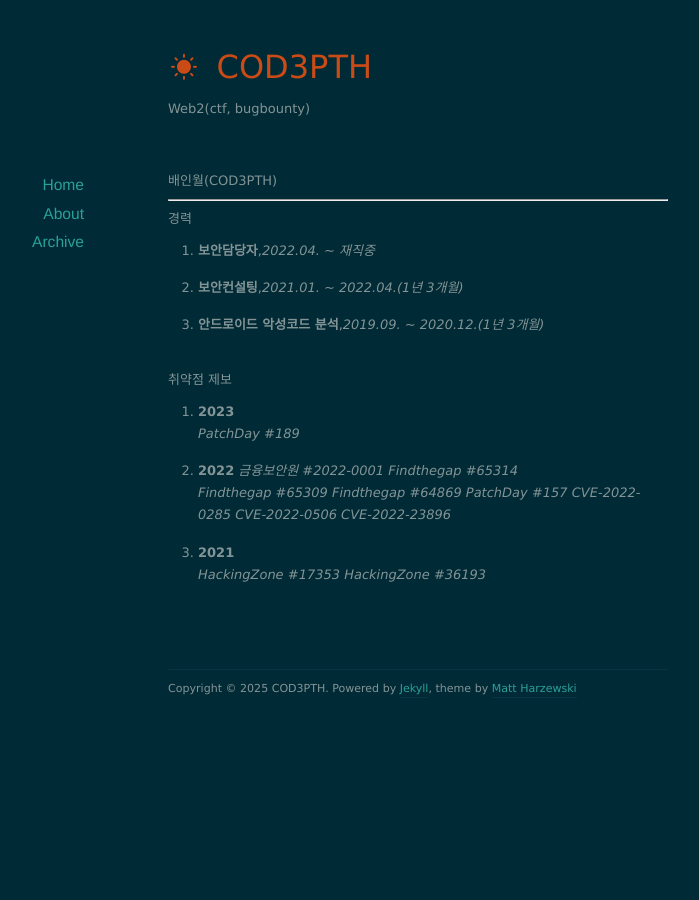
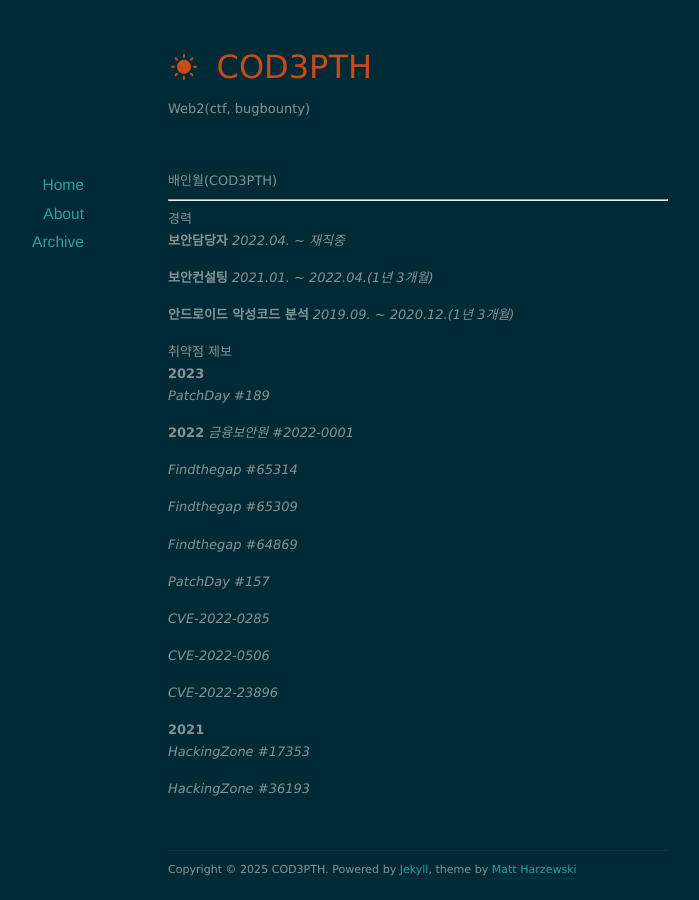
Before and after one commit to cod3pth/cod3pth.github.io, a Jekyll site: the page built from about/index.md, in a window 1280 px wide. Shown: the whole page, without its empty margins (222-921 px from the left). Built offline with Jekyll 4.4.1, drawn with Linux system fonts in a browser that asks for light colours; nearby versions of some CDN libraries.

```diff
--- a/about/index.markdown
+++ b/about/index.md
@@ -9,27 +9,38 @@ title: About
 
 #### 경력
 
-- **보안담당자**,*2022.04. ~ 재직중*
+ **보안담당자**
+*2022.04. ~ 재직중*
 
-- **보안컨설팅**,*2021.01. ~ 2022.04.(1년 3개월)*
+ **보안컨설팅**
+*2021.01. ~ 2022.04.(1년 3개월)*
 
-- **안드로이드 악성코드 분석**,*2019.09. ~ 2020.12.(1년 3개월)*
+ **안드로이드 악성코드 분석**
+*2019.09. ~ 2020.12.(1년 3개월)*
 
 #### 취약점 제보
 
-- **2023**
+ **2023**
   *PatchDay #189*
 
-- **2022**
+ **2022**
   *금융보안원 #2022-0001*
+
   *Findthegap #65314*
+
   *Findthegap #65309*
+
   *Findthegap #64869*
+
   *PatchDay #157*
+
   *CVE-2022-0285*
+
   *CVE-2022-0506*
+
   *CVE-2022-23896*
 
-- **2021**
+ **2021**
   *HackingZone #17353*
+
   *HackingZone #36193*
```
